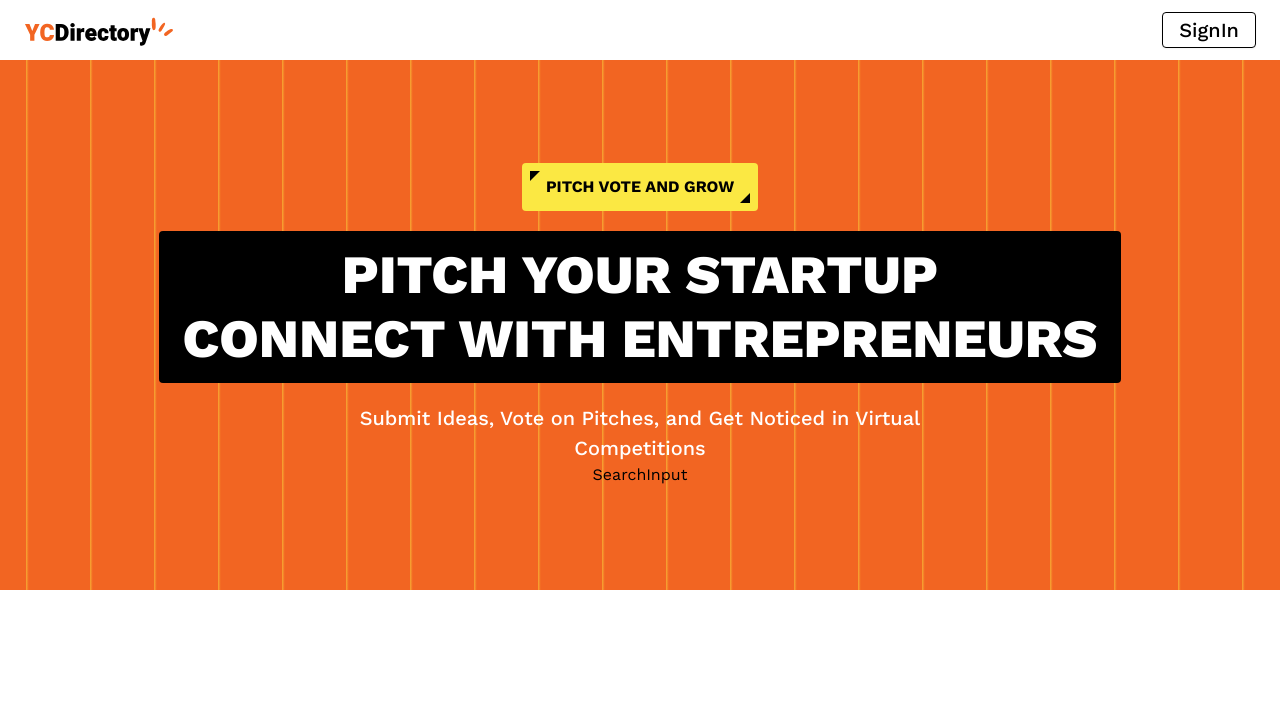
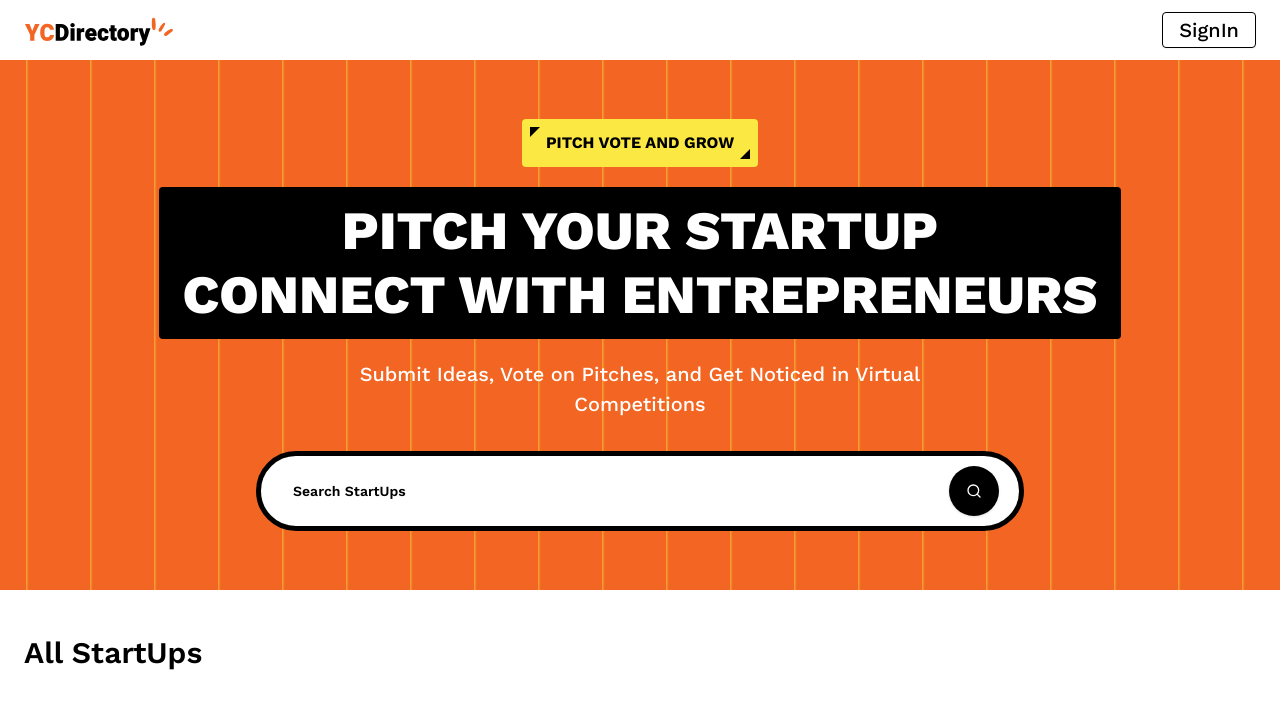
Before and after one commit to MuhammadAhsaanAbbasi/yc-startup-directories, a Next.js app: page / in a window 1280 px wide. Shown: the top 708 px of the page. Built offline with nearby package versions, Linux system fonts and the light colour scheme; no server answers.

Commit message:
Search Input Form, Next.js 15 Form

```diff
--- a/src/app/(root)/page.tsx
+++ b/src/app/(root)/page.tsx
@@ -1,6 +1,11 @@
-import SearchInput from "@/components/root/SearchInput";
+import SearchInput from "@/components/root/SearchInputForm";
 
-export default function Home() {
+export default async function Home(
+  {searchParams}: {
+    searchParams : Promise<{query: string}>
+  }) {
+    const query = (await searchParams).query
+
   return (
     <main>
       <section className="orange_container">
@@ -12,7 +17,12 @@ export default function Home() {
         <p className="sub-heading">
           Submit Ideas, Vote on Pitches, and Get Noticed in Virtual Competitions
         </p>
-        <SearchInput />
+        <SearchInput query={query} />
+      </section>
+      <section className="section_container">
+        <h4 className="text-30-semibold">
+          {query ? `Search Results for: ${query}` : "All StartUps"}
+          </h4>
       </section>
     </main>
   );
--- a/src/app/globals.css
+++ b/src/app/globals.css
@@ -120,15 +120,15 @@
 
   /* searchform */
   .search-form {
-    @apply max-w-3xl w-full min-h-[80px] bg-white border-[5px] border-black rounded-[80px] text-[24px] mt-8 px-5 flex flex-row items-center gap-5;
+    @apply max-w-3xl w-full min-h-[80px] bg-white border-[5px] border-black rounded-[80px] text-3xl mt-8 px-5 flex flex-row items-center gap-5;
   }
 
   .search-input {
-    @apply flex-1 font-bold placeholder:font-semibold placeholder:text-black-100 w-full h-auto outline-none;
+    @apply flex-1 font-bold placeholder:font-semibold placeholder:text-black-100 w-full h-full outline-none border-none py-4 shadow-none;
   }
 
   .search-btn {
-    @apply size-[50px] rounded-full bg-black flex justify-center items-center !important;
+    @apply size-[50px] rounded-full bg-black text-white flex justify-center items-center !important;
   }
 
   /* startupcard */
--- /dev/null
+++ b/src/components/root/ResetSearchForm.tsx
@@ -0,0 +1,22 @@
+"use client";
+import React from 'react'
+import { Button } from '../ui/button'
+import { X } from 'lucide-react'
+import Link from 'next/link';
+
+const ResetSearchForm = () => {
+    const resetForm = () => {
+        const form = document.querySelector('.search-form') as HTMLFormElement;
+
+        if(form) form.reset();
+    }
+    return (
+        <Button type="reset" className="search-btn text-white" onClick={resetForm}>
+            <Link href="/">
+                <X className="size-5" />
+            </Link>
+        </Button>
+    )
+}
+
+export default ResetSearchForm
--- a/src/components/root/SearchInput.tsx
+++ /dev/null
@@ -1,9 +0,0 @@
-import React from 'react'
-
-const SearchInput = () => {
-    return (
-        <div>SearchInput</div>
-    )
-}
-
-export default SearchInput
--- /dev/null
+++ b/src/components/root/SearchInputForm.tsx
@@ -0,0 +1,29 @@
+import React from 'react'
+import Form from "next/form"
+import { Button } from '../ui/button'
+import { Search } from 'lucide-react'
+import ResetSearchForm from './ResetSearchForm'
+import { Input } from '../ui/input'
+
+const SearchInput = ({ query }: { query?: string }) => {
+    return (
+        <Form action={"/"} scroll={false} className='search-form'>
+            <Input
+                name="query"
+                defaultValue={query}
+                className="search-input"
+                placeholder='Search StartUps'
+            />
+            <div className="flex items-center gap-2">
+                {
+                    query && <ResetSearchForm />
+                }
+                <Button type="submit" className='search-btn'>
+                    <Search className='size-6' />
+                </Button>
+            </div>
+        </Form>
+    )
+}
+
+export default SearchInput
--- /dev/null
+++ b/src/components/ui/input.tsx
@@ -0,0 +1,25 @@
+import * as React from "react"
+
+import { cn } from "@/lib/utils"
+
+export interface InputProps
+  extends React.InputHTMLAttributes<HTMLInputElement> {}
+
+const Input = React.forwardRef<HTMLInputElement, InputProps>(
+  ({ className, type, ...props }, ref) => {
+    return (
+      <input
+        type={type}
+        className={cn(
+          "flex h-9 w-full rounded-md border border-input bg-transparent px-3 py-1 text-sm shadow-sm transition-colors file:border-0 file:bg-transparent file:text-sm file:font-medium file:text-foreground placeholder:text-muted-foreground focus-visible:outline-none focus-visible:ring-1 focus-visible:ring-ring disabled:cursor-not-allowed disabled:opacity-50",
+          className
+        )}
+        ref={ref}
+        {...props}
+      />
+    )
+  }
+)
+Input.displayName = "Input"
+
+export { Input }
```
